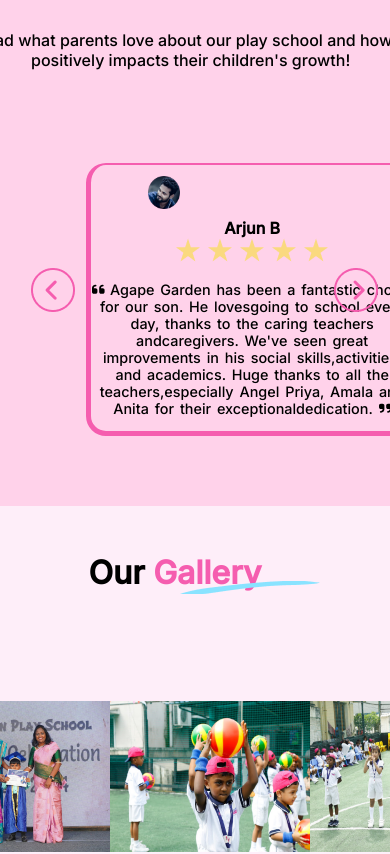
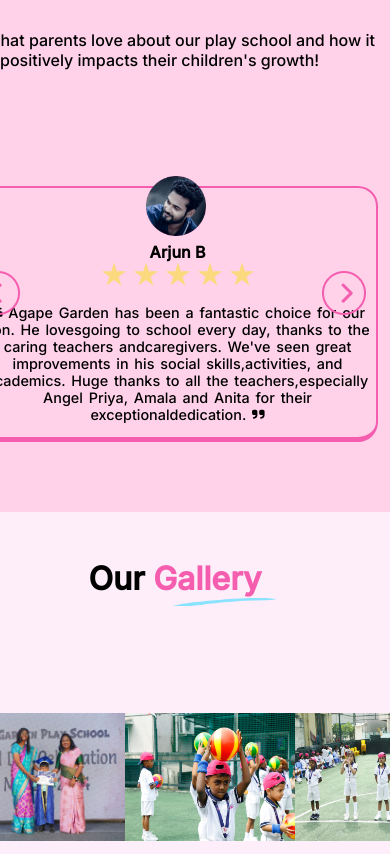
Before and after one commit to MadhavanAR/Agape-garden, a React (Create React App) app: page / in a window 390 px wide. Shown: the part 2200-3054 px from the top of the page. Built offline with nearby package versions, Linux system fonts and the light colour scheme.

Commit message:
updated 1

```diff
--- a/src/admission.css
+++ b/src/admission.css
@@ -159,4 +159,14 @@ input {
     font-size: 18px; /* Smaller heading size */
     margin-left: 20px; /* Adjust margin */
   }
+  .admission-main h1{
+    font-size: 1.3rem;
+  }
+  #strike{
+    width: 20%;
+    height: auto;
+    position: absolute;
+    margin-top: -6%;
+    margin-left: 2%;
+  }
 }
--- a/src/faq.css
+++ b/src/faq.css
@@ -133,8 +133,14 @@
         flex-direction: column;
         align-items: center;
     }
+    .black-text,.pink-text{
+      font-size: 1.3rem;
+    }
 
     #curvyline {
-        width: 120px;
+        width: 70px;
+        height: auto;
+        margin-top: 15%;
+        margin-right: -10%;
     }
 }
--- a/src/gallery.css
+++ b/src/gallery.css
@@ -63,10 +63,15 @@
       justify-content: center;
       margin-bottom: 20px;
   }
-
+  #gal-line{
+    width: 30%;
+    height:20%;
+    margin-left: -14%;
+    margin-top: 3%;
+  }
   .gallery-images img {
       width: 30%;
-      max-width: 200px;
+      max-width: 170px;
   }
 
   .gallery-container button {
--- a/src/parent-speak.css
+++ b/src/parent-speak.css
@@ -121,57 +121,119 @@
 }
 @media (max-width: 580px) {
   .parent-speak-container {
-    padding-top: 20px; /* Adjust padding for mobile */
+    padding-top: 20px;
     padding-bottom: 50px;
-    margin-left: -20px;/* Adjust padding for mobile */
+    margin-left: -20%;
   }
 
   .pscard-container {
-    flex-direction: row; /* Keep buttons on the sides */
-    align-items: center; /* Center align items vertically */
-    justify-content: space-between; /* Space between buttons and pscard */
-
+    flex-direction: row;
+    align-items: center;
+    justify-content: space-between;
   }
 
   .review-box {
-    width: 10%;
-    height: 40%;
-    margin-left: -20%;
-    margin-bottom: 20px; /* Space between review box and buttons */
+    width: 100%;
+    height: auto;
+    display: flex;
+    flex-direction: column;
+    align-items: center;
+    margin-bottom: 20px;
   }
 
   .review-box #profile {
-    height:85%; /* Smaller profile image */
-    width: 80%; /* Maintain aspect ratio */
+    height: 25%;
+    width: 10%;
+    margin-top: -10%;
   }
 
   .pscard {
-    margin-left: -140%;
-    width: 39vb; /* Set fixed width */
-    height: 10%; /* Set fixed height */
-    padding: 0px; /* Add some padding */
-    box-sizing: border-box; /* Include padding in total size */
+    margin-left: 20%;
+    width: 80%;
+    height: auto;
+    padding: 0px;
+    box-sizing: border-box;
   }
-  .heading p{
+
+  .heading p {
     margin-left: -7%;
-
     font-size: 1rem;
   }
+
   .pscard h1 {
-    font-size: 1rem; /* Adjust heading size */
+    font-size: 1rem;
   }
 
   .review {
-    width: auto; /* Allow the review to adjust */
+    width: auto;
   }
 
   .review p {
-    font-size: 0.9rem; /* Adjust text size for better readability */
+    font-size: 0.9rem;
   }
 
   .pscard-container button {
     margin-left: -6%;
-    width: 8%; /* Keep buttons a bit larger for touch */
-    height: 8%; /* Keep buttons a bit larger for touch */
+    width: 8%;
+    height: 8%;
   }
 }
+@media (max-width: 580px) {
+  .parent-speak-container {
+    padding-top: 20px;
+    padding-bottom: 50px;
+    margin-left: -20%;
+  }
+
+  .pscard-container {
+    flex-direction: row;
+    align-items: center;
+    justify-content: space-between;
+  }
+
+  .review-box {
+    width: 100%;
+    height: auto;
+    display: flex;
+    flex-direction: column;
+    align-items: center;
+    margin-bottom: 20px;
+  }
+
+  .review-box #profile {
+    height: 60px;  /* Adjust height for better visibility */
+    width: 60px;   /* Adjust width to maintain aspect ratio */
+    margin-top: 0; /* Remove negative margin for centering */
+  }
+
+  .pscard {
+    margin-left: 0; /* Reset margin for better alignment */
+    width: 90%; /* Use a percentage for responsiveness */
+    height: auto;
+    padding: 0px;
+    box-sizing: border-box;
+  }
+
+  .heading p {
+    margin-left: -7%;
+    font-size: 1rem;
+  }
+
+  .pscard h1 {
+    font-size: 1rem;
+  }
+
+  .review {
+    width: auto;
+  }
+
+  .review p {
+    font-size: 0.9rem;
+  }
+
+  .pscard-container button {
+    margin-left: -6%;
+    width: 8%;
+    height: 8%;
+  }
+}
```
